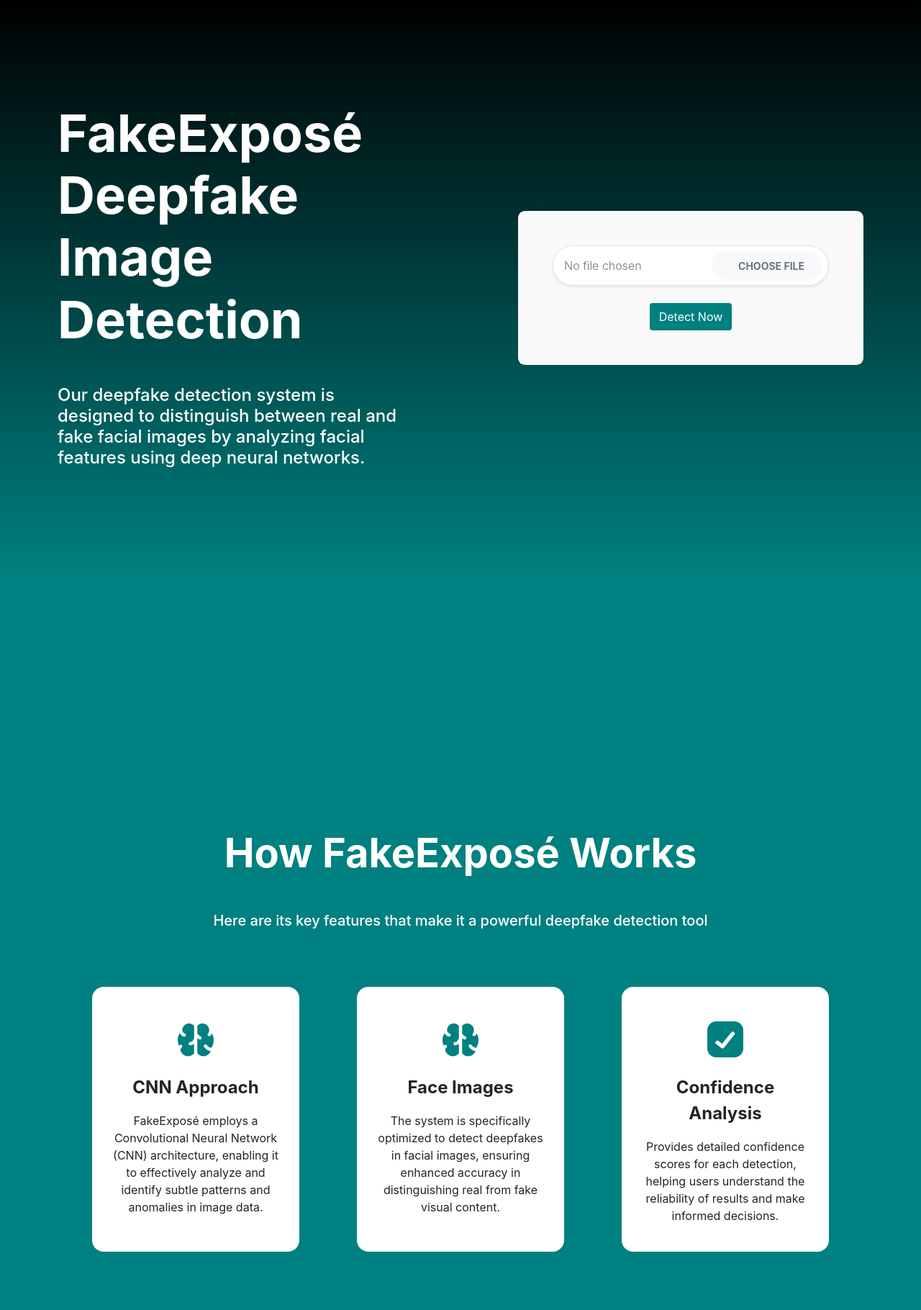
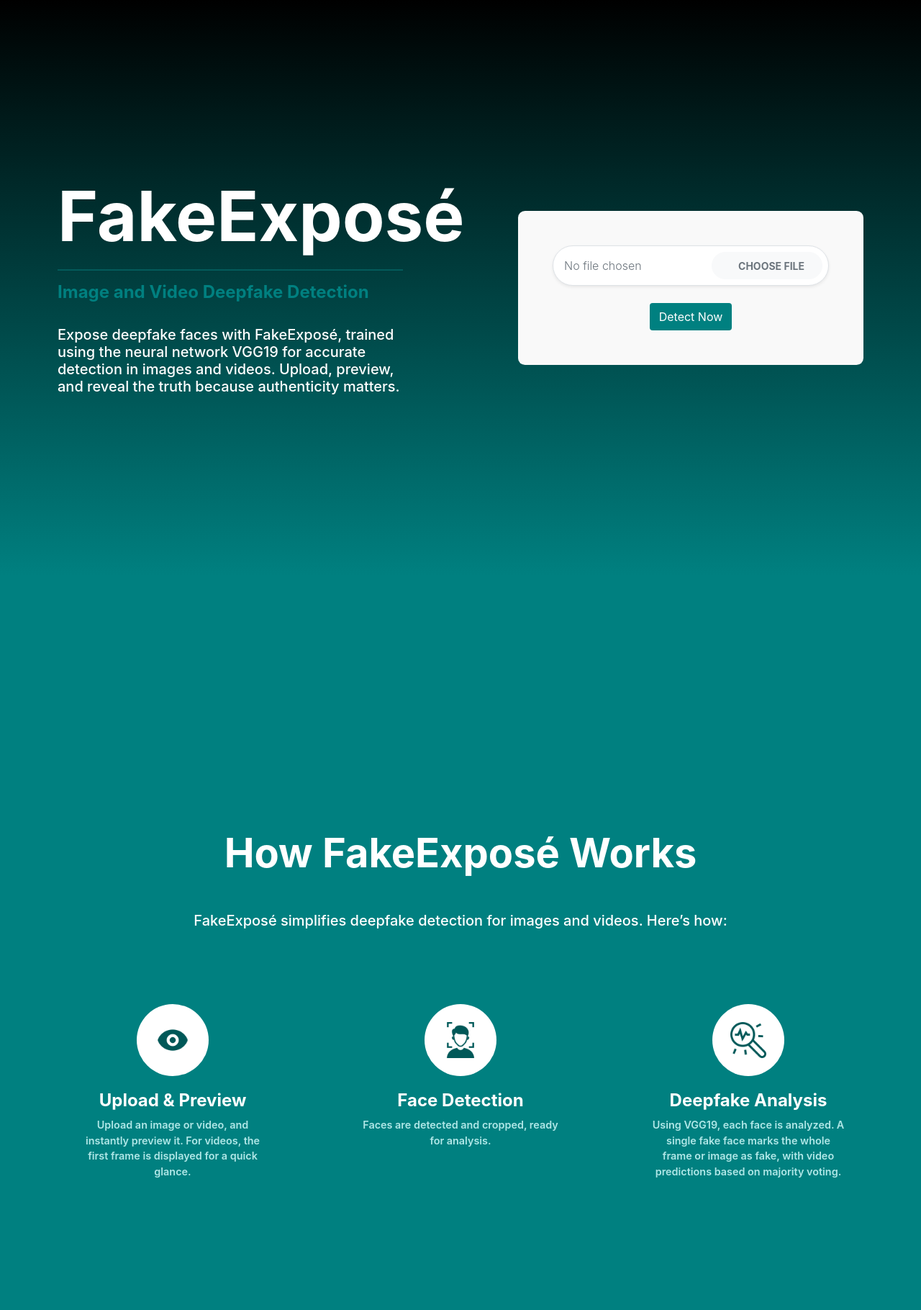
Before and after one commit to viancie/fakeexpose, a Flask app: page / in a window 1280 px wide. Shown: the part 58-1878 px from the top of the page at 72% size. Run offline with Flask 3, Linux system fonts and the light colour scheme.

Commit message:
some changes

```diff
--- a/app.py
+++ b/app.py
@@ -27,7 +27,7 @@ def allowed_file(filename):
 model = YOLO('./static/models/yolov8n-face.pt')
 
 # deepfake detect model
-model_predict_path = "./static/models/VGG19.keras"
+model_predict_path = "./static/models/VGG19_Fine_Tuned.keras"
 model_predict = tf.keras.models.load_model(model_predict_path)
 
 # fake or real
@@ -261,6 +261,13 @@ def detect():
             else:
                 img_with_boxes, cropped_images = process_images(file_path, filename)
 
+                if img_with_boxes == False:
+                    return render_template(
+                        'index.html',
+                        prediction="No faces detected",
+                        uploaded_image=f'upload/{filename}'
+                    )
+
                 # save processed image that has bounding boxes
                 processed_filename = f"processed_{filename}"
                 processed_path = os.path.join(app.config['PROCESSED_FOLDER'], processed_filename)
--- a/templates/index.html
+++ b/templates/index.html
@@ -26,7 +26,6 @@
         }
 
         .image-area::before {
-            content: 'Uploaded image result';
             color: #000;
             font-weight: bold;
             text-transform: uppercase;
@@ -190,13 +189,14 @@
             id="home"
         >
             <div style="width: 50%; height: 100vh; padding:5rem; align-content:center;">
-                <h1 class="text-white fw-bold display-3" style="margin: 0rem;">FakeExposé</h1>
-                <h1 class="text-white fw-bold display-3" style="margin: 0rem;">Deepfake Image</h1>
-                <h1 class="text-white fw-bold display-3" style="margin: 0rem;">Detection</h1>
-
-                <h4 class="text-white" style="margin-top: 3rem;">
-                    Our deepfake detection system is designed to distinguish between real and fake facial images by analyzing facial features using deep neural networks.
-                </h4>
+                <h1 class="text-white fw-bold display-1" style="margin: 0rem;">FakeExposé</h1>
+                <hr style="color:rgb(14, 193, 193);"></hr>
+                <h4 class="fw-bold" style="margin: 0rem; color: #008080; ">Image and Video Deepfake Detection</h4>
+                <h5 class="text-white" style="margin-top: 2rem;">
+                    Expose deepfake faces with FakeExposé, trained using the neural network VGG19 for
+                    accurate detection in images and videos. Upload, preview, and reveal the truth
+                    because authenticity matters.
+                </h5>
             </div>
 
             <div style="width: 50%; margin:auto;">
@@ -234,7 +234,7 @@
                             <img src="{{ url_for('static', filename=processed_image) }}" alt="Uploaded Image" class="img-fluid rounded shadow-sm" style="max-width: 300px; max-height: 300px;" id= "image-area">
                         </div>
                         <p style="margin-top: 2rem; margin-bottom:0rem;">Prediction: <strong style="color:#008080;">{{ prediction[0] }}</strong></p>
-                        <p style="margin-top: 0rem;">Confidence: <strong style="color:#008080;">{{ prediction[1] }}</strong></p>
+                        <p style="margin-top: 0rem;">Confidence: <strong style="color:#008080;">{{ prediction[1] }}%</strong></p>
 
                         <button onclick="window.location.href='/'" class="btn" style="background-color: #fff;border-color:#008080; margin-top:1rem;">
                             Try Again
@@ -270,31 +270,50 @@
             <div style="margin-bottom: 3rem;"></div>
             <h1 class="text-white fw-bold display-4" style="margin: 0rem;">How FakeExposé Works</h1>
             <h5 class="text-white" style="margin-top: 3rem;">
-                Here are its key features that make it a powerful deepfake detection tool
+                FakeExposé simplifies deepfake detection for images and videos. Here’s how:
             </h5>
 
 
-            <div style="display:flex; justify-content: center; align-items:center; margin-top:5rem;">
+            <div style="display:flex; align-items:center; justify-content: center; margin-top:5rem;">
 
-                <div style="background-color: white; border-radius:1rem; padding:1.5rem; width:18rem; height:23rem;">
-                    <img src="{{ url_for('static', filename='images/brain.png') }}" width="50" height="50" style="margin-top:1.5rem;" alt="">
-                    <p class="fw-bold" style="margin-top:1.5rem; font-size:1.5rem;">CNN Approach</p>
+                <div style="background-color: transparent; border-radius:1rem; padding:1.5rem; width:20rem; height:25rem;">
+                    <div>
+                        <div style="background-color:white; border-radius:50%; height: 100px; width: 100px; display:flex; align-items:center; justify-content: center; margin-left:auto; margin-right:auto">
+                            <img src="{{ url_for('static', filename='images/eye.png') }}" width="50" height="50" alt="">
+                        </div>
+                        <p class="fw-bold text-white" style="margin-top:1rem; font-size:1.5rem; margin-bottom:0.3rem;">Upload & Preview</p>
+                    </div>
 
-                    <p>FakeExposé employs a Convolutional Neural Network (CNN) architecture, enabling it to effectively analyze and identify subtle patterns and anomalies in image data.</p>
+                    <p style="font-size:0.9rem; font-weight: 600; color: rgb(176, 231, 231);">
+                        Upload an image or video, and instantly preview it. For videos, the first frame is displayed for a quick glance.
+                    </p>
                 </div>
 
-                <div style="background-color: white; border-radius:1rem; padding:1.5rem; width:18rem; height:23rem; margin-left:5rem;">
-                    <img src="{{ url_for('static', filename='images/brain.png') }}" width="50" height="50" style="margin-top:1.5rem;" alt="">
-                    <p class="fw-bold" style="margin-top:1.5rem; font-size:1.5rem;">Face Images</p>
+                <div style="background-color: transparent; border-radius:1rem; padding:1.5rem; width:20rem; height:25rem; margin-left:5rem;">
+                    <div>
+                        <div style="background-color:white; border-radius:50%; height: 100px; width: 100px; display:flex; align-items:center; justify-content: center; margin-left:auto; margin-right:auto">
+                            <img src="{{ url_for('static', filename='images/face-scanner.png') }}" width="50" height="50" alt="">
+                        </div>
+                        <p class="fw-bold text-white" style="margin-top:1rem; font-size:1.5rem; margin-bottom:0.3rem;">Face Detection</p>
+                    </div>
 
-                    <p>The system is specifically optimized to detect deepfakes in facial images, ensuring enhanced accuracy in distinguishing real from fake visual content.</p>
+                    <p style="font-size:0.9rem; font-weight: 600; color: rgb(176, 231, 231);">
+                        Faces are detected and cropped, ready for analysis.
+                    </p>
                 </div>
 
-                <div style="background-color: white; border-radius:1rem; padding:1.5rem; width:18rem; height:23rem; margin-left:5rem;">
-                    <img src="{{ url_for('static', filename='images/check-square.png') }}" width="50" height="50" style="margin-top:1.5rem;" alt="">
-                    <p class="fw-bold" style="margin-top:1.5rem; font-size:1.5rem;">Confidence Analysis</p>
+                <div style="background-color: transparent; border-radius:1rem; padding:1.5rem; width:20rem; height:25rem; margin-left:5rem;">
+                    <div>
+                        <div style="background-color:white; border-radius:50%; height: 100px; width: 100px; display:flex; align-items:center; justify-content: center; margin-left:auto; margin-right:auto">
+                            <img src="{{ url_for('static', filename='images/analyze.png') }}" width="50" height="50" alt="">
+                        </div>
+                        <p class="fw-bold text-white" style="margin-top:1rem; font-size:1.5rem; margin-bottom:0.3rem;">Deepfake Analysis</p>
+                    </div>
 
-                    <p>Provides detailed confidence scores for each detection, helping users understand the reliability of results and make informed decisions.</p>
+                    <p style="font-size:0.9rem; font-weight: 600; color:rgb(176, 231, 231);">
+                        Using VGG19, each face is analyzed.
+                        A single fake face marks the whole frame or image as fake, with video predictions based on majority voting.
+                    </p>
                 </div>
 
             </div>
@@ -314,17 +333,13 @@
 
             <div style="display: flex; justify-content:center; margin-top:6rem;">
                 <div>
-                    <div style="border-radius: 50%; height:15rem; width: 15rem; background-color:white;">
-
-                    </div>
+                    <img src="{{ url_for('static', filename='images/tophy.jpg') }}" width="250" height="250" style="border-radius: 50%;" alt="">
                     <h5 style="color:white; margin-top:1.5rem;">Shane Tophy Linanay</h5>
                     <p style="color:#008080; font-size:smaller;">stglinganay00110@usep.edu.ph</p>
                 </div>
 
                 <div style="margin-left:15rem;">
-                    <div style="border-radius: 50%; height:15rem; width: 15rem; background-color:white;">
-
-                    </div>
+                    <img src="{{ url_for('static', filename='images/viancie.jpg') }}" width="250" height="250" style="border-radius: 50%;" alt="">
                     <h5 style="color:white; margin-top:1.5rem;">Mary Chris Viancie Oceña</h5>
                     <p style="color:#008080; font-size:smaller;">mcvpocena00113@usep.edu.ph</p>
                 </div>
```
Also changed, not shown: static/cropped/cropped_0_1_WIN_20240929_20_25_36_Pro.jpg (added), static/cropped/cropped_0_WIN_20240929_20_25_36_Pro.jpg (added), static/images/analyze.png (added), static/images/byansi.jpg (added), static/images/eye.png (added), static/images/face-scanner.png (added), static/images/tophy.jpg (added), static/images/viancie.jpg (added), static/processed/processed_WIN_20240929_20_25_36_Pro.jpg (added), static/upload/WIN_20240929_20_25_36_Pro.jpg (added), 2 other files.
